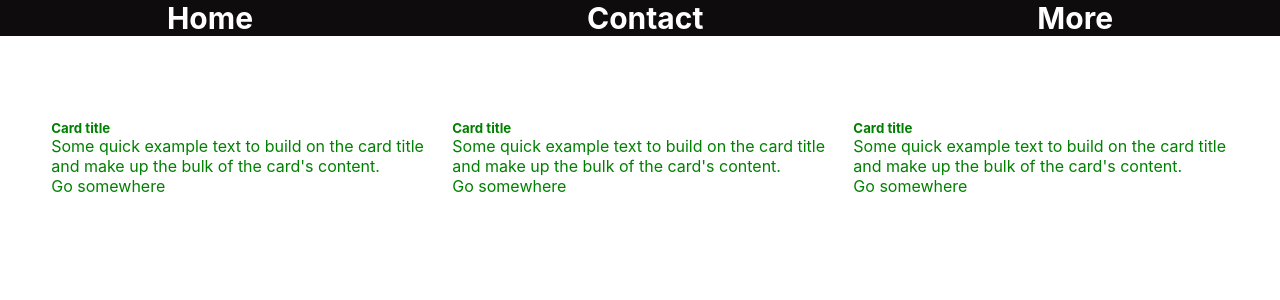
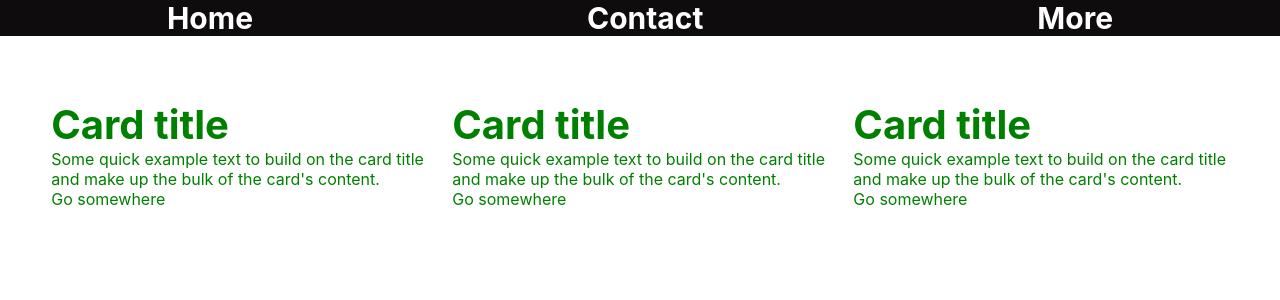
Before and after one commit to Ashutosh-Maurya-87/ashutoshportfolio, a React (Create React App) app: page / in a window 1280 px wide. Shown: the top 300 px of the page. Built offline with nearby package versions, Linux system fonts and the light colour scheme.

Commit message:
'fix-issue'

```diff
--- a/src/components/Info.css
+++ b/src/components/Info.css
@@ -6,9 +6,14 @@
   justify-content: space-between;
 }
 .card-body {
-  margin-top: 5%;
+  margin-top: 0%;
 }
 .card:hover {
-  width: 10rem;
-  background-color: black;
+  background: transparent;
+  width: 30rem;
+  box-shadow: 5px 5px 25px 5px black;
 }
+.card-title {
+  font-weight: bold;
+  font-size: 40px;
+}
```
